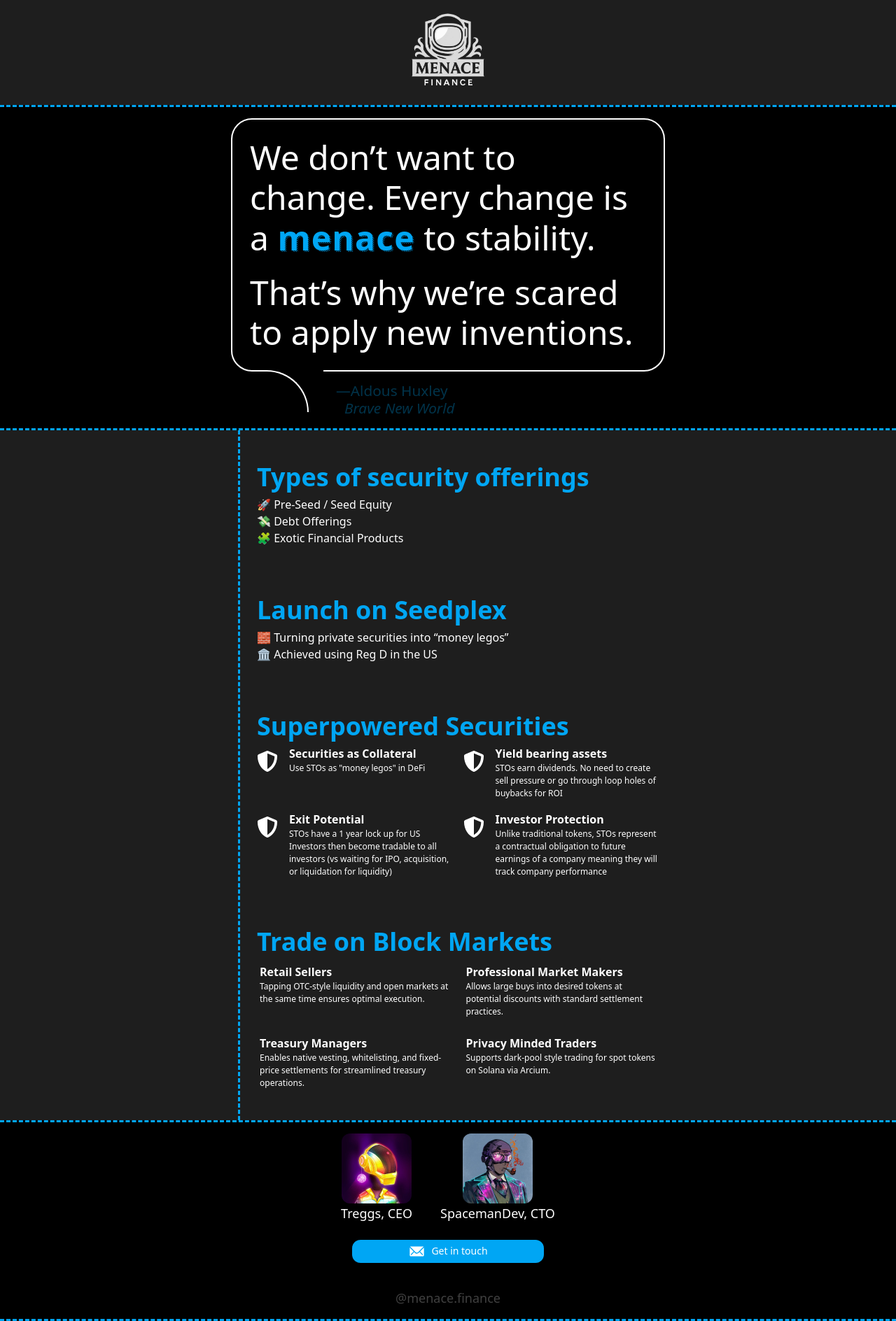
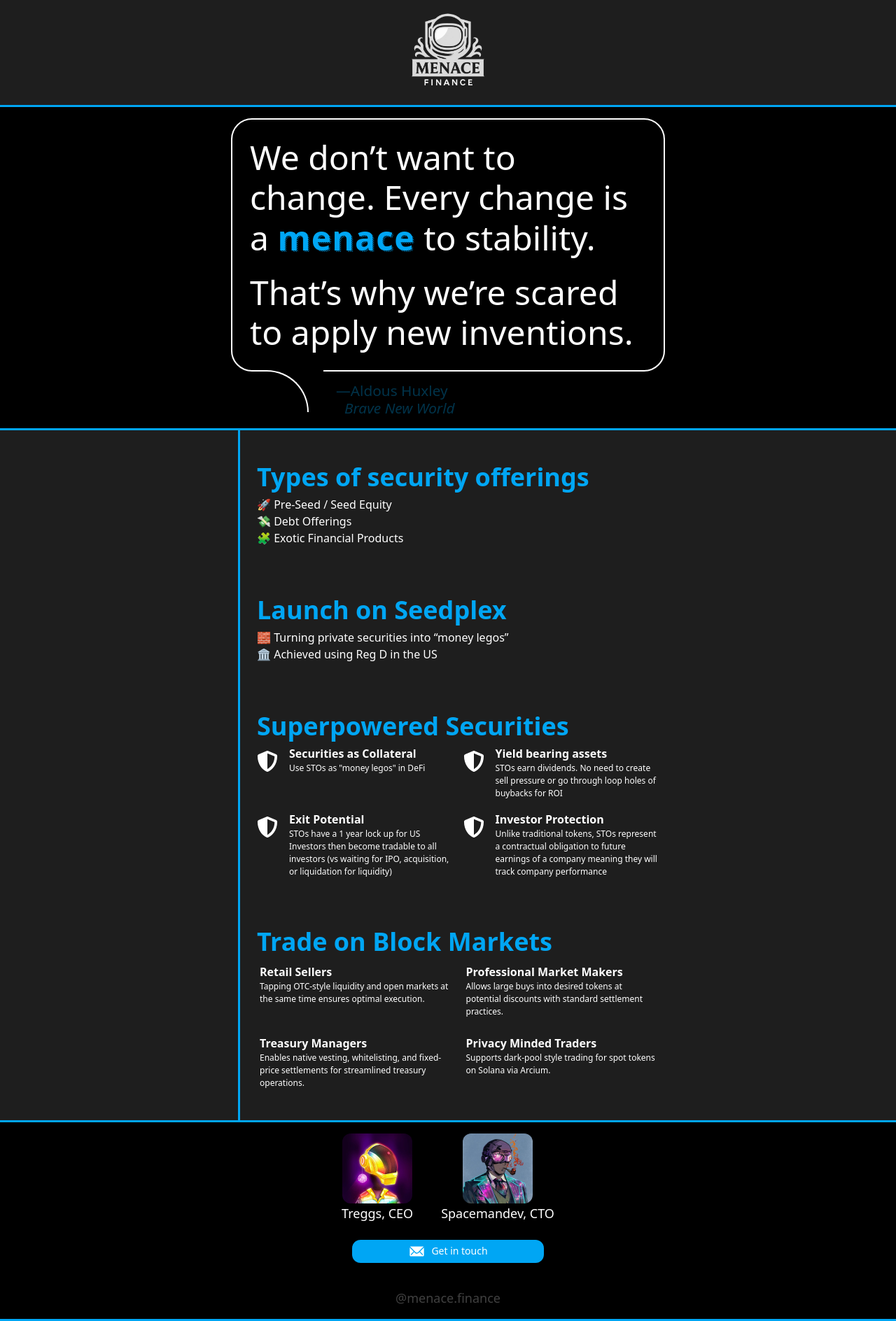
Before and after one commit to JollyGrin/menace-landing, a SvelteKit app: page / in a window 1280 px wide. Shown: the whole page at 70% size. Built offline with nearby package versions, Linux system fonts and the light colour scheme.

Commit message:
solid line

```diff
--- a/src/routes/+page.svelte
+++ b/src/routes/+page.svelte
@@ -5,12 +5,12 @@
 </script>
 
 <img src="/logo.png" alt="logo" class="relative z-20 mx-auto w-[125px] md:w-[150px]" />
-<div class="border-brand-highlight border-t-3 border-b-3 border-dashed bg-black py-4">
+<div class="border-brand-highlight border-t-3 border-b-3 bg-black py-4">
 	<Quote />
 </div>
 <div class="mx-auto max-w-[600px]">
 	<div
-		class="border-brand-highlight text-brand-primary flex min-h-[30vh] flex-col gap-16 border-l-3 border-dashed px-4 py-10 md:pr-0 md:pl-6"
+		class="border-brand-highlight text-brand-primary flex min-h-[30vh] flex-col gap-16 border-l-3 px-4 py-10 md:pr-0 md:pl-6"
 	>
 		<!-- START: ASSEMBLY -->
 		<div>
@@ -116,7 +116,7 @@
 </div>
 
 <div
-	class="border-brand-highlight relative grid place-items-center border-t-3 border-b-3 border-dashed bg-black py-4"
+	class="border-brand-highlight relative grid place-items-center border-t-3 border-b-3 bg-black py-4"
 >
 	<Footer />
 </div>
--- a/src/routes/Footer.svelte
+++ b/src/routes/Footer.svelte
@@ -13,7 +13,7 @@
 
 		<div class="flex flex-col items-center justify-center text-center text-lg font-normal">
 			<img src="/spaceman.jpg" title="spaceman" width={100} alt="cto" class="rounded-xl" />
-			<p>SpacemanDev, CTO</p>
+			<p>Spacemandev, CTO</p>
 		</div>
 	</div>
 
```
